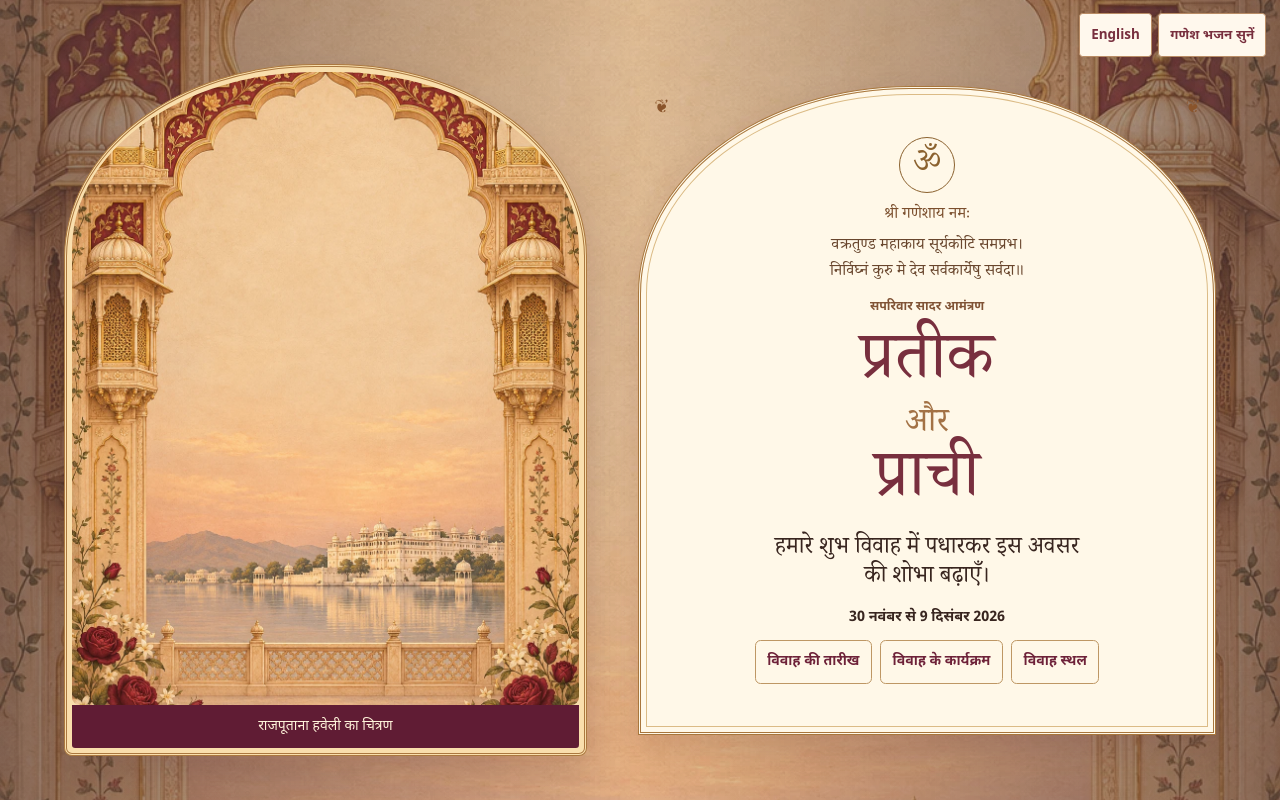
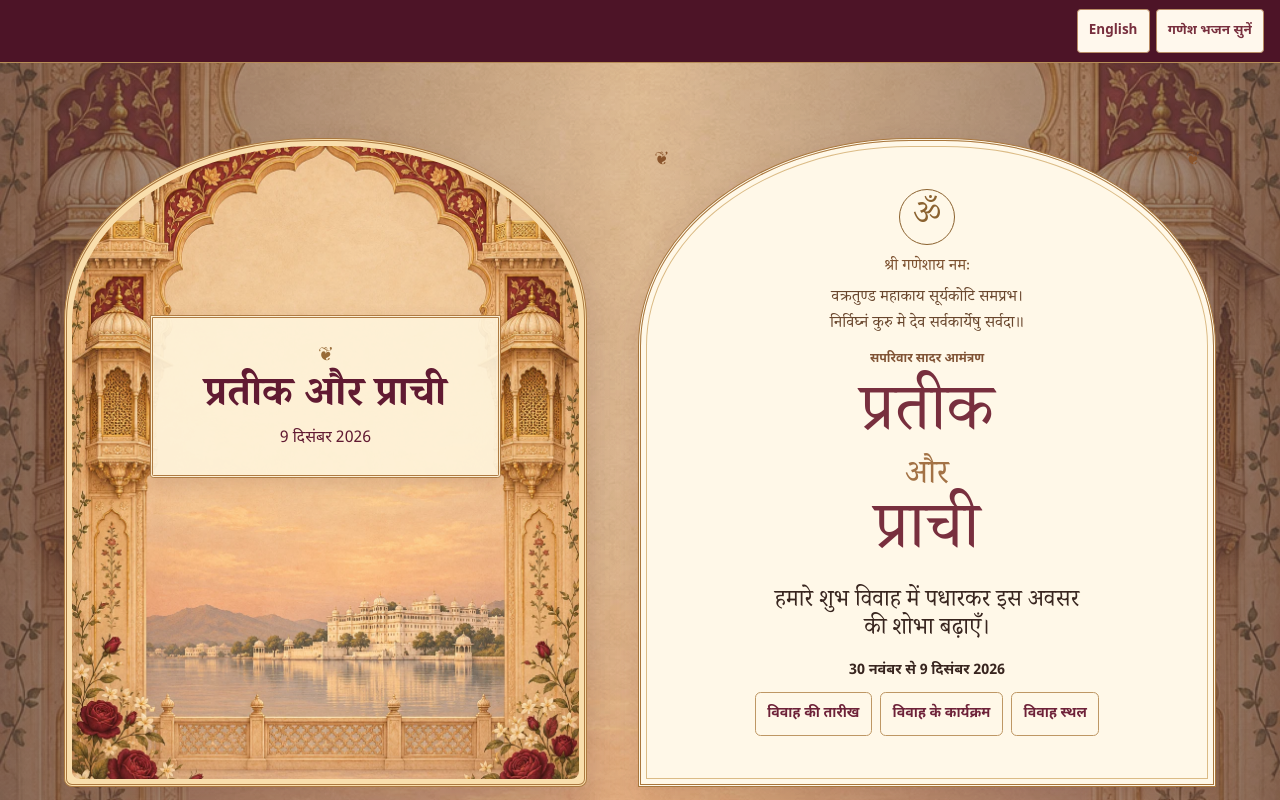
Before and after one commit to prateek-prachi-vivah/prateek-prachi-vivah.github.io, a plain HTML site: page prateek-prachi-vivah/index.html in a window 1280 px wide. Both pictures are taken after a click on the button "निमंत्रण खोलें". Shown: the top 800 px of the page. Drawn offline with Linux system fonts and the light colour scheme.

Commit message:
Add a hinged doorway reveal and separate invitation controls

```diff
--- a/prateek-prachi-vivah/index.html
+++ b/prateek-prachi-vivah/index.html
@@ -27,8 +27,8 @@
 
 <link rel="stylesheet" href="/styles.css">
 <link rel="stylesheet" href="/rajputana/theme.css">
-<link rel="stylesheet" href="/shubh-vivah/theme.css?v=29">
-<script type="module" src="/shubh-vivah/invite.js?v=28"></script>
+<link rel="stylesheet" href="/shubh-vivah/theme.css?v=30">
+<script type="module" src="/shubh-vivah/invite.js?v=30"></script>
 </head>
 <body>
 <nav class="invite-tools" aria-label="निमंत्रण की भाषा">
@@ -41,6 +41,7 @@
   <div class="cover-content">
     <figure class="opening-arch" aria-hidden="true">
       <img src="/shubh-vivah/photos/haveli-entrance.webp" alt="" width="768" height="512" fetchpriority="high" decoding="async">
+      <span class="opening-door door-left"></span><span class="opening-door door-right"></span>
     </figure>
     <div class="cover-copy">
       <p class="cover-kicker">शादी का निमंत्रण</p>
@@ -56,7 +57,11 @@
   <section class="welcome scene" id="welcome" aria-labelledby="welcome-names">
     <figure class="welcome-art">
       <img src="/rajputana/palace.webp" alt="" width="768" height="512" loading="lazy" decoding="async">
-      <figcaption>राजपूताना हवेली का चित्रण</figcaption>
+      <figcaption>
+        <span class="haveli-ornament" aria-hidden="true">❦</span>
+        <strong>प्रतीक <i>और</i> प्राची</strong>
+        <time datetime="2026-12-09">9 दिसंबर 2026</time>
+      </figcaption>
     </figure>
     <div class="welcome-card">
       <p class="seal devanagari" lang="hi">ॐ</p>
--- a/shubh-vivah/invite.js
+++ b/shubh-vivah/invite.js
@@ -67,6 +67,32 @@ function recordCardOpen() {
 }
 let opening = false;
 
+function playOpeningChime() {
+  const AudioContext = window.AudioContext || window.webkitAudioContext;
+  if (!AudioContext) return;
+  try {
+    const context = new AudioContext();
+    const now = context.currentTime;
+    for (const [index, frequency] of [520, 782, 1046].entries()) {
+      const tone = context.createOscillator();
+      const gain = context.createGain();
+      const start = now + index * .095;
+      tone.type = 'sine';
+      tone.frequency.value = frequency;
+      gain.gain.setValueAtTime(.001, start);
+      gain.gain.exponentialRampToValueAtTime(.07, start + .016);
+      gain.gain.exponentialRampToValueAtTime(.001, start + .47);
+      tone.connect(gain).connect(context.destination);
+      tone.start(start);
+      tone.stop(start + .48);
+      if (index === 2) tone.addEventListener('ended', () => context.close().catch(() => {}));
+    }
+    context.resume().catch(() => context.close().catch(() => {}));
+  } catch {
+    // A blocked sound effect must never prevent the invitation from opening.
+  }
+}
+
 function closeCover() {
   for (const element of content) element.inert = true;
   root.classList.add('cover-closed');
@@ -76,7 +102,10 @@ function closeCover() {
 function openCover({ animate = true, focus = true } = {}) {
   if (opening || !root.classList.contains('cover-closed')) return;
   recordCardOpen();
-  if (focus && music.paused) startBhajan();
+  if (focus && !soundOff) {
+    playOpeningChime();
+    if (music.paused) startBhajan();
+  }
   const finish = () => {
     root.classList.remove('cover-closed', 'cover-opening');
     opening = false;
@@ -89,7 +118,7 @@ function openCover({ animate = true, focus = true } = {}) {
   if (animate && !motion.matches) {
     opening = true;
     root.classList.add('cover-opening');
-    setTimeout(finish, 240);
+    setTimeout(finish, 850);
   } else {
     finish();
   }
@@ -390,6 +419,7 @@ for (const venue of wedding.venues) {
 
 const music = document.querySelector('#wedding-music');
 const musicToggle = document.querySelector('#sound-toggle');
+let soundOff = false;
 function updateMusicButton() {
   musicToggle.setAttribute('aria-pressed', String(!music.paused));
   musicToggle.textContent = music.paused
@@ -403,6 +433,7 @@ function startBhajan() {
   music.play().catch(updateMusicButton);
 }
 musicToggle.addEventListener('click', () => {
+  soundOff = !music.paused;
   if (music.paused) {
     startBhajan();
   } else {
--- a/shubh-vivah/theme.css
+++ b/shubh-vivah/theme.css
@@ -540,3 +540,73 @@ footer { background: #4d1427; }
   box-shadow: 0 .45rem 1.25rem #5a203115;
 }
 footer { background: #4d1427; }
+
+.invite-tools {
+  position: relative;
+  inset: auto;
+  flex-wrap: wrap;
+  padding: .55rem max(1rem, env(safe-area-inset-right));
+  border-bottom: 1px solid #b88d58;
+  background: #4d1427;
+}
+.invite-tools a, .invite-tools button { white-space: normal; text-align: center; }
+.invite-ready.cover-closed .cover {
+  min-height: calc(100svh - 64px);
+  padding-top: clamp(1.4rem, 5svh, 3.25rem);
+}
+.opening-arch {
+  position: relative;
+  isolation: isolate;
+  overflow: hidden;
+  perspective: 56rem;
+}
+.opening-door {
+  position: absolute;
+  inset: .42rem auto .42rem .42rem;
+  width: calc(50% - .42rem);
+  border: 1px solid #e0b36a;
+  background:
+    repeating-linear-gradient(45deg, transparent 0 10px, #f3cc8024 10px 11px),
+    repeating-linear-gradient(-45deg, transparent 0 10px, #f3cc8024 10px 11px),
+    linear-gradient(90deg, #3a1022, #782e42, #471427);
+  box-shadow: inset 0 0 0 .28rem #52182a, inset 0 0 0 .35rem #c39151;
+  transform-origin: left center;
+  backface-visibility: hidden;
+  pointer-events: none;
+}
+.door-right { inset-inline: auto .42rem; transform-origin: right center; }
+.opening-door::after {
+  content: '❦';
+  position: absolute;
+  top: 57%;
+  right: .55rem;
+  color: #f6d294;
+  font-size: clamp(1.15rem, 4vw, 2.4rem);
+  text-shadow: 0 0 .75rem #f6d29480;
+}
+.door-right::after { right: auto; left: .55rem; }
+.cover-opening .cover { animation: invitation-door-fade .85s ease-in-out both; }
+.cover-opening .door-left { animation: invitation-door-left .73s cubic-bezier(.22,.7,.22,1) both; }
+.cover-opening .door-right { animation: invitation-door-right .73s cubic-bezier(.22,.7,.22,1) both; }
+@keyframes invitation-door-left { to { transform: rotateY(-89deg); } }
+@keyframes invitation-door-right { to { transform: rotateY(89deg); } }
+@keyframes invitation-door-fade { 73% { opacity: 1; } to { opacity: 0; } }
+.welcome-art figcaption {
+  position: absolute;
+  inset: 27% 16% auto;
+  display: grid;
+  gap: .25rem;
+  justify-items: center;
+  border: 3px double #af7b42;
+  background: #fff4dbe8;
+  color: #611a32;
+  padding: clamp(.55rem, 2.7vw, 1.5rem) .45rem;
+  text-wrap: balance;
+  box-shadow: 0 .4rem 1.1rem #683a3329;
+}
+.welcome-art figcaption strong { font: 700 clamp(1.22rem, 3.6vw, 2.6rem)/1.14 var(--serif); }
+.welcome-art figcaption time { font-size: clamp(.73rem, 2.2vw, 1rem); }
+.haveli-ornament { color: #986b38; font-size: 1.15rem; }
+@media (prefers-reduced-motion: reduce) {
+  .cover-opening .cover, .cover-opening .opening-door { animation: none; }
+}
```
Also changed, not shown: prateek-prachi-vivah/english/index.html (+8 -3 lines).
